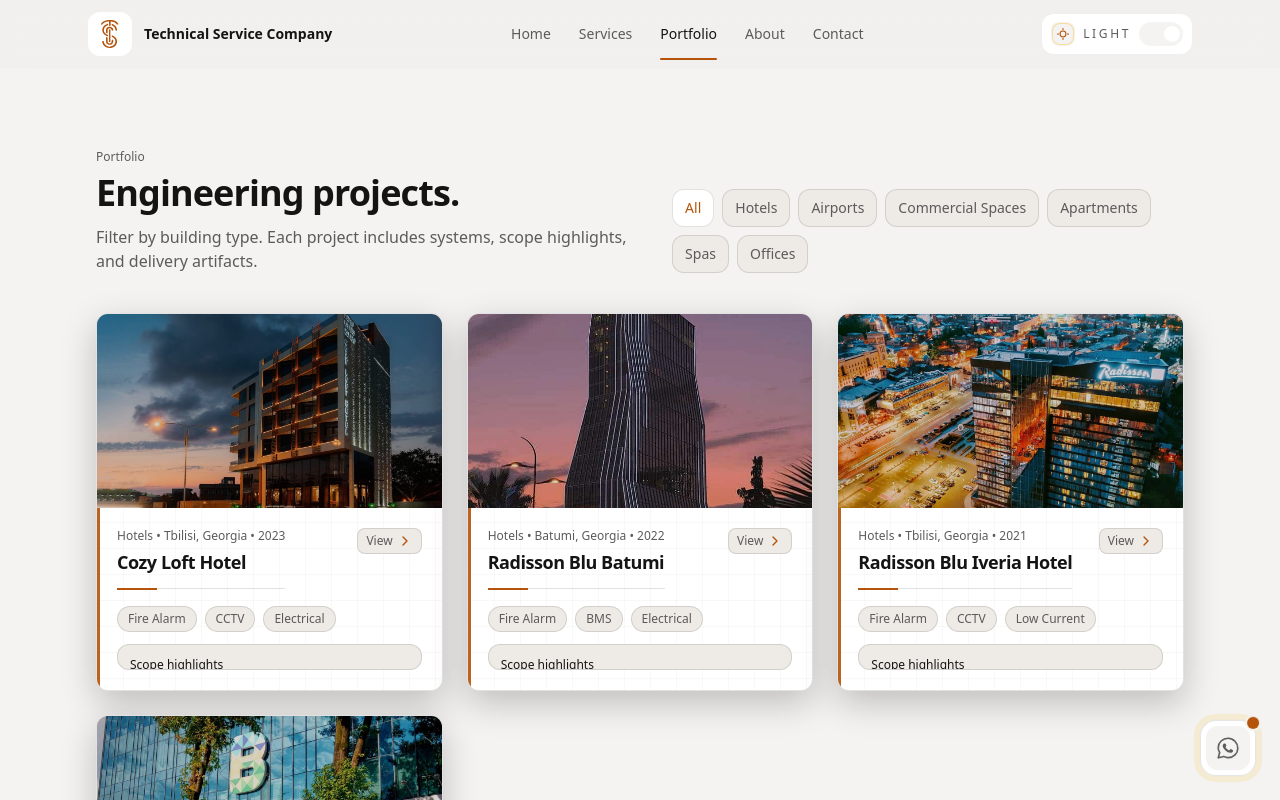
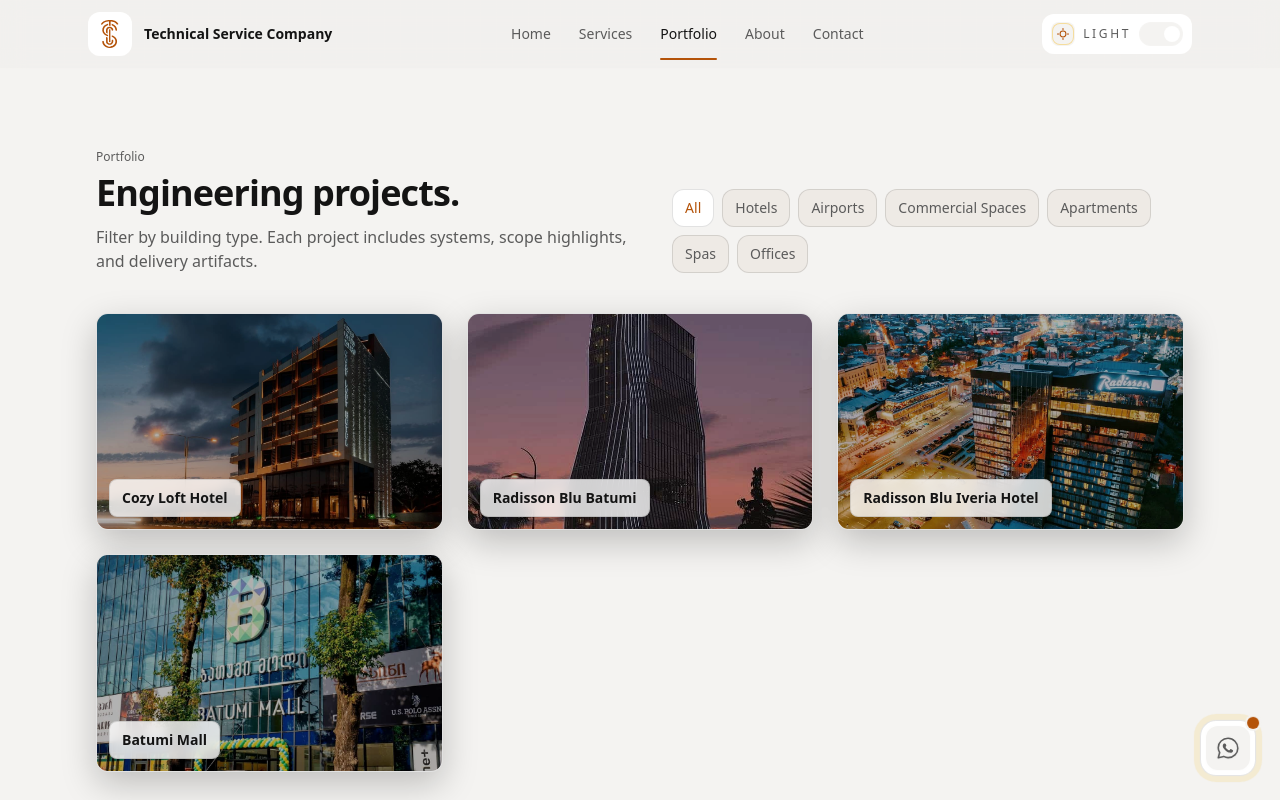
Before and after one commit to IkaMastera/technicalservice.ge, a Next.js app: page /en/portfolio in a window 1280 px wide. Shown: the top 800 px of the page. Built offline with nearby package versions, Linux system fonts and the light colour scheme.

Commit message:
redesign: portfolio cards

```diff
--- a/components/main-page-sections/portfolio-card.tsx
+++ b/components/main-page-sections/portfolio-card.tsx
@@ -4,7 +4,6 @@
 import Link from "next/link";
 import { motion, type Variants, useReducedMotion } from "framer-motion";
 import type { PortfolioItem } from "@/data/portfolio";
-import { ChevronRight } from "lucide-react";
 
 const cardIn: Variants = {
   hidden: { opacity: 0, y: 14 },
@@ -18,115 +17,127 @@
     <motion.article
       variants={cardIn}
       className="
-        group relative overflow-hidden rounded-xl border border-border bg-surface
+        group relative overflow-hidden rounded-xl
+        border border-border bg-surface
         shadow-[0_12px_35px_rgba(0,0,0,0.22)]
       "
     >
-      {/* Blueprint grid texture */}
-      <div aria-hidden="true" className="pointer-events-none absolute inset-0 opacity-[0.25]">
-        <div
-          className="
-            absolute inset-0
-            [background-image:linear-gradient(to_right,var(--color-border)_1px,transparent_1px),linear-gradient(to_bottom,var(--color-border)_1px,transparent_1px)]
-            [background-size:26px_26px]
-          "
-        />
-      </div>
+      {/* Thin inspection stripe (kept, but quieter) */}
+      <div aria-hidden="true" className="absolute left-0 top-0 h-full w-[2px] bg-accent/80" />
 
-      {/* Spec stripe */}
-      <div aria-hidden="true" className="absolute left-0 top-0 h-full w-[3px] bg-accent/90" />
-
-      <Link href={`/en/portfolio/${item.slug}`} className="block">
+      <Link
+        href={`/en/portfolio/${item.slug}`}
+        className="
+          block focus:outline-none
+          focus-visible:ring-2 focus-visible:ring-accent/70
+          focus-visible:ring-offset-2 focus-visible:ring-offset-[var(--color-bg)]
+        "
+      >
         {/* Media */}
-        <div className="relative aspect-[16/9] overflow-hidden bg-surface2">
+        <div className="relative aspect-[16/10] overflow-hidden bg-surface2">
+          {/* Photo */}
           <Image
             src={item.cover.src}
             alt={item.cover.alt}
             fill
-            className={`
-              object-cover
-              ${reduce ? "" : "transition-transform duration-500 ease-out group-hover:scale-[1.03]"}
-            `}
+            priority={!!item.featured}
+            className={[
+              "object-cover",
+              // Start slightly muted, go “truer” on hover (visual-first)
+              "saturate-[0.92] contrast-[1.02]",
+              reduce ? "" : "transition-transform duration-500 ease-out group-hover:scale-[1.015]",
+            ].join(" ")}
             sizes="(max-width: 768px) 100vw, (max-width: 1200px) 50vw, 33vw"
           />
-          {/* Darken overlay on hover */}
+
+          {/* Default subtle darken to fit dark UI; ease off on hover */}
           <div
             aria-hidden="true"
-            className={`
-              absolute inset-0
-              ${reduce ? "opacity-25" : "opacity-15 group-hover:opacity-35 transition-opacity duration-300"}
-              bg-black
-            `}
+            className={[
+              "absolute inset-0",
+              "bg-black",
+              reduce
+                ? "opacity-25"
+                : "opacity-30 group-hover:opacity-18 transition-opacity duration-300",
+            ].join(" ")}
           />
-        </div>
 
-        {/* Body */}
-        <div className="relative p-5">
-          <div className="flex items-start justify-between gap-4">
-            <div className="min-w-0">
-              <p className="text-xs text-muted">
-                {item.category} • {item.location}
-                {item.year ? ` • ${item.year}` : ""}
+          {/* Blueprint grid only on hover (keeps engineering identity without clutter) */}
+          <div
+            aria-hidden="true"
+            className={[
+              "pointer-events-none absolute inset-0",
+              reduce ? "opacity-0" : "opacity-0 group-hover:opacity-[0.18] transition-opacity duration-300",
+            ].join(" ")}
+          >
+            <div
+              className="
+                absolute inset-0
+                [background-image:linear-gradient(to_right,var(--color-border)_1px,transparent_1px),linear-gradient(to_bottom,var(--color-border)_1px,transparent_1px)]
+                [background-size:28px_28px]
+              "
+            />
+          </div>
+
+          {/* Bottom-left always-visible minimal label (title only) */}
+          <div className="absolute bottom-3 left-3 right-3">
+            <div
+              className="
+                inline-flex max-w-full items-center
+                rounded-lg border border-border bg-surface/80 px-3 py-2
+                backdrop-blur-[6px]
+              "
+            >
+              <p className="truncate text-sm font-semibold text-text">
+                {item.title}
+              </p>
+            </div>
+          </div>
+
+          {/* Hover dossier overlay (compact “spec plate”) */}
+          <div
+            className={[
+              "absolute inset-0",
+              "flex items-end",
+              reduce ? "opacity-100" : "opacity-0 group-hover:opacity-100 transition-opacity duration-250",
+            ].join(" ")}
+          >
+            <div
+              className="
+                w-full p-4
+                bg-gradient-to-t from-black/65 via-black/35 to-transparent
+              "
+            >
+              <div className="flex flex-wrap items-center gap-2">
+                <span className="rounded-md border border-border bg-surface2/80 px-2 py-1 text-[11px] text-muted">
+                  {item.category}
+                </span>
+                {item.year ? (
+                  <span className="rounded-md border border-border bg-surface2/80 px-2 py-1 text-[11px] text-muted">
+                    {item.year}
+                  </span>
+                ) : null}
+              </div>
+
+              <p className="mt-2 text-sm text-text/95">
+                <span className="text-muted">Location:</span>{" "}
+                {item.location}
               </p>
 
-              <h3 className="mt-1 truncate text-lg font-semibold tracking-tight text-text">
-                {item.title}
-              </h3>
+              {/* Systems: single line, max 3. No pills everywhere. */}
+              <p className="mt-1 text-sm text-muted">
+                <span className="text-text/90">Systems:</span>{" "}
+                {item.systems.slice(0, 3).join(" • ")}
+                {item.systems.length > 3 ? " • …" : ""}
+              </p>
 
-              {/* Underline indicator */}
-              <div className="mt-3 h-[1px] w-full bg-border" />
-              <div
-                aria-hidden="true"
-                className={`
-                  mt-[-1px] h-[2px] w-10 bg-accent
-                  ${reduce ? "" : "transition-all duration-300 group-hover:w-20"}
-                `}
-              />
-            </div>
-
-            <span
-              className="
-                inline-flex items-center gap-1 rounded-lg border border-border bg-surface2 px-2 py-1
-                text-xs text-muted
-              "
-            >
-              View <ChevronRight className="h-4 w-4 text-accent" />
-            </span>
-          </div>
-
-          {/* Hover dossier */}
-          <div
-            className={`
-              mt-4 grid gap-3
-              ${reduce ? "" : "transition-all duration-300"}
-            `}
-          >
-            <div className="flex flex-wrap gap-2">
-              {item.systems.slice(0, 4).map((s) => (
-                <span
-                  key={s}
-                  className="
-                    rounded-full border border-border bg-surface2 px-2.5 py-1
-                    text-xs text-muted
-                  "
-                >
-                  {s}
+              {/* Micro “detail hint” (engineering-style) */}
+              <div className="mt-3 flex items-center gap-2">
+                <div className="h-[1px] flex-1 bg-border" />
+                <span className="text-[11px] text-muted">
+                  Open project dossier
                 </span>
-              ))}
-            </div>
-
-            <div
-              className={`
-                overflow-hidden rounded-xl border border-border bg-surface2 p-3
-                ${reduce ? "" : "max-h-0 group-hover:max-h-40 transition-[max-height] duration-500 ease-out"}
-              `}
-            >
-              <p className="text-xs font-medium text-text">Scope highlights</p>
-              <ul className="mt-2 list-disc space-y-1 pl-4 text-sm text-muted">
-                {item.highlights.slice(0, 3).map((h) => (
-                  <li key={h}>{h}</li>
-                ))}
-              </ul>
+              </div>
             </div>
           </div>
         </div>
```
